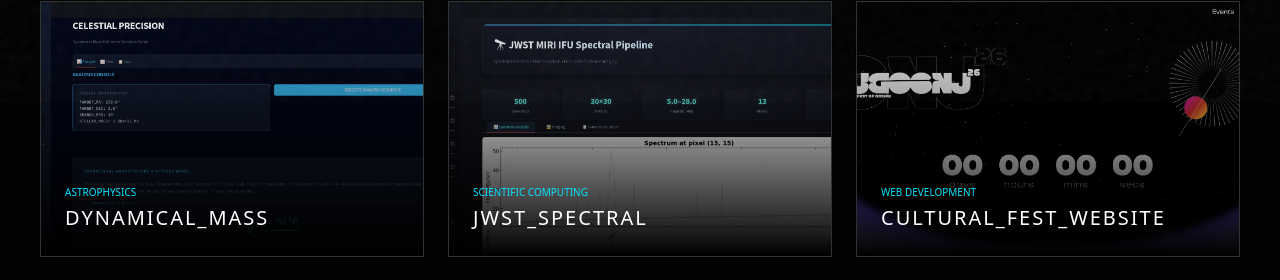
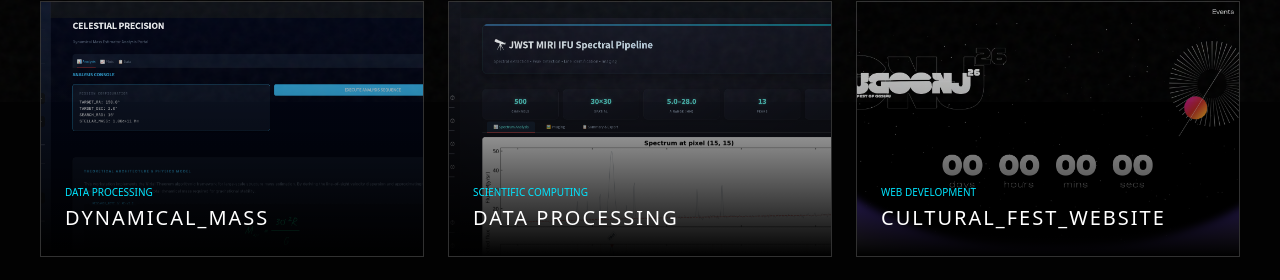
Before and after one commit to arachknight66/portfolio_v2, a Next.js app: page / in a window 1280 px wide. Shown: the part 1658-1938 px from the top of the page. Built offline with nearby package versions, Linux system fonts and the light colour scheme.

Commit message:
minor changes

```diff
--- a/src/sections/ProjectGallery.tsx
+++ b/src/sections/ProjectGallery.tsx
@@ -11,7 +11,7 @@ export const projects = [
     {
         id: "1",
         title: "DYNAMICAL_MASS",
-        category: "Astrophysics",
+        category: "Data Processing",
         img: "/dynamic_mass.png",
         description: "Computational pipeline for virial mass estimation of galaxy clusters.",
         fullDescription: "An algorithmic suite designed for high-precision mass estimation of galaxy clusters. Utilizing spectroscopic data from the SDSS DR16, the system performs phase-space analysis and mass function integration to resolve virial dynamics with minimal statistical noise.",
@@ -19,7 +19,7 @@ export const projects = [
     },
     {
         id: "2",
-        title: "JWST_SPECTRAL",
+        title: "Data Processing",
         category: "Scientific Computing",
         img: "/JWST_MIRI_IFU.png",
         description: "Spectral line identification in NGC 7469 using AstroPy and MIRI data.",
```
